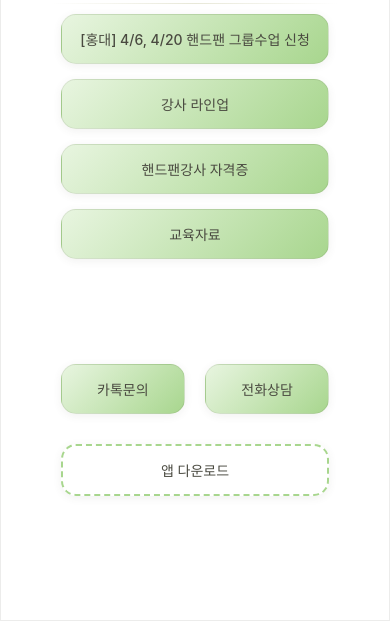
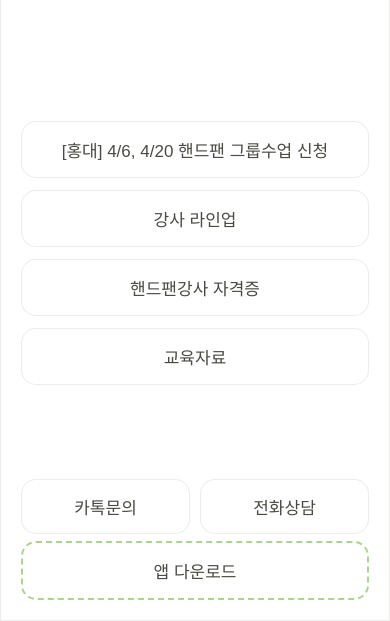
Before and after one commit to colobus-guereza/hpnac, a plain HTML site: page index.html in a window 390 px wide. Shown: the part 223-844 px from the top of the page. Drawn offline with Linux system fonts and the light colour scheme; a web font is replaced by a local one.

Commit message:
[Style] 자격증 카드 크기 및 레이아웃 최적화 - 모바일 반응형 개선

```diff
--- a/styles.css
+++ b/styles.css
@@ -104,21 +104,18 @@ body {
 }
 
 .container {
-    max-width: 480px;
+    background: var(--container-bg);
+    border: 1px solid var(--border-color);
+    border-radius: 20px;
+    padding: 30px;
     width: 100%;
-    margin: 0 auto;
-    padding: 20px;
-    height: 95vh;
+    max-width: 430px;
+    min-height: 100vh;
     display: flex;
     flex-direction: column;
-    justify-content: center;
-    background-color: var(--container-bg);
-    border-radius: 20px;
+    gap: 30px;
+    position: relative;
     box-shadow: var(--box-shadow);
-    position: relative;
-    overflow: hidden;
-    border: 1px solid var(--border-color);
-    transition: background-color 0.3s ease, border-color 0.3s ease;
 }
 
 .container::before {
@@ -162,9 +159,7 @@ h1, h2, h3, .level-title {
     display: flex;
     flex-direction: column;
     gap: 15px;
-    margin-top: 10px;
-    align-items: center;
-    position: relative;
+    width: 100%;
 }
 
 .divider {
@@ -176,41 +171,32 @@ h1, h2, h3, .level-title {
 
 .horizontal-buttons {
     display: flex;
-    gap: 20px;
-    width: 75%;
-    justify-content: center;
-    margin: 15px 0;
+    gap: 10px;
+    margin-top: -5px;
 }
 
 .horizontal-buttons .main-button {
-    flex: 1;
-    width: auto;
+    font-size: 18px;
+    padding: 15px;
 }
 
 .main-button {
-    background: linear-gradient(135deg, var(--button-gradient-start), var(--button-gradient-end));
+    width: 100%;
+    padding: 18px;
+    font-size: 19px;
+    font-weight: var(--font-medium);
+    border: var(--card-border);
+    border-radius: var(--card-border-radius);
+    background: var(--card-bg);
     color: var(--text-color);
-    border: 1px solid var(--border-color);
-    border-radius: 15px;
-    padding: 15px;
-    font-size: 18px;
-    font-weight: var(--font-medium);
     cursor: pointer;
-    transition: all 0.2s ease;
-    box-shadow: var(--box-shadow);
-    width: 75%;
-    white-space: nowrap;
-    text-overflow: ellipsis;
-    overflow: hidden;
-    font-family: 'Spoqa Han Sans Neo', -apple-system, BlinkMacSystemFont, system-ui, Roboto, sans-serif;
+    transition: all 0.3s ease;
 }
 
 .main-button:hover {
-    transform: translateY(-2px);
-    background: linear-gradient(135deg, var(--button-hover-gradient-start), var(--button-hover-gradient-end));
-    color: var(--text-color);
-    border-color: var(--border-color);
-    box-shadow: var(--neon-glow);
+    background: var(--card-hover-bg);
+    box-shadow: var(--card-hover-shadow);
+    transform: translateY(-1px);
 }
 
 .empty-button {
@@ -542,6 +528,21 @@ h1, h2, h3, .level-title {
 }
 
 @media (max-width: 768px) {
+    .container {
+        padding: 25px;
+        gap: 25px;
+    }
+
+    .main-button {
+        font-size: 18px;
+        padding: 16px;
+    }
+
+    .horizontal-buttons .main-button {
+        font-size: 18px;
+        padding: 15px;
+    }
+
     .certification-info {
         width: 100%;
         max-width: 420px;
@@ -588,33 +589,39 @@ h1, h2, h3, .level-title {
 @media (max-width: 480px) {
     body {
         padding: 0;
-        font-size: 14px;
+        height: 100vh;
+        overflow: hidden;
     }
 
     .container {
         height: 100vh;
         border-radius: 0;
+        padding: 20px;
+        gap: 20px;
+        justify-content: space-between;
+    }
+
+    .button-container {
+        gap: 12px;
+        margin-bottom: auto;
+    }
+
+    .main-button {
+        font-size: 17px;
         padding: 15px;
     }
 
-    .container::before {
-        display: none;
+    .horizontal-buttons {
+        margin-top: 10px;
     }
 
-    h1 {
-        font-size: 24px;
+    .horizontal-buttons .main-button {
+        font-size: 17px;
+        padding: 14px;
     }
 
-    .main-button {
-        padding: 14px;
-        font-size: 14px;
-    }
-
-    .back-button {
-        left: 15px;
-        top: 15px;
-        font-size: 14px;
-        padding: 6px 12px;
+    .empty-button {
+        margin-top: -5px;
     }
 
     .auth-description {
```
